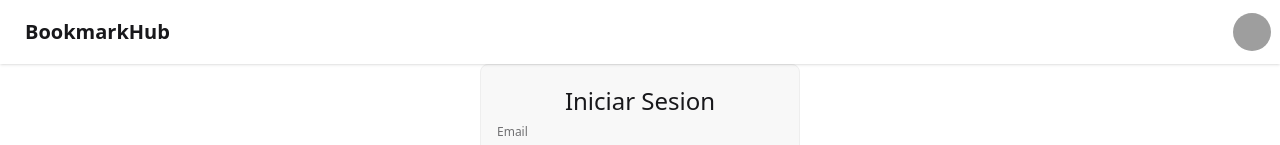
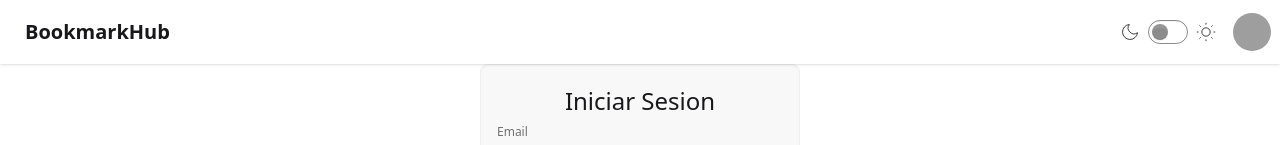
Before and after one commit to mazax28/bookmark-manager, a React (Vite) app: page /auth in a window 1280 px wide. Shown: the top 145 px of the page. Built offline with nearby package versions, Linux system fonts and the light colour scheme; grey boxes are pictures that could not be loaded.

Commit message:
feat: add ThemeController to Navbar for theme management

```diff
--- a/src/components/Navbar.jsx
+++ b/src/components/Navbar.jsx
@@ -2,6 +2,7 @@ import { useMutation } from "@tanstack/react-query"
 import { useAuthStore } from "../store/authStore"
 import { useNavigate } from "react-router-dom"
 import {logoutUser} from "../api/authApi"
+import ThemeController from "./ThemeController"
 function Navbar() {
   const {logout} = useAuthStore()
   const navigate = useNavigate()
@@ -68,7 +69,8 @@ function Navbar() {
         <li><a>Item 3</a></li>
         </ul>
     </div> */}
-    <div className="navbar-end">
+    <div className="navbar-end space-x-4">
+      <ThemeController />
     <div className="dropdown dropdown-end">
       <div tabIndex={0} role="button" className="btn btn-ghost btn-circle avatar">
         <div className="w-10 rounded-full">
```
